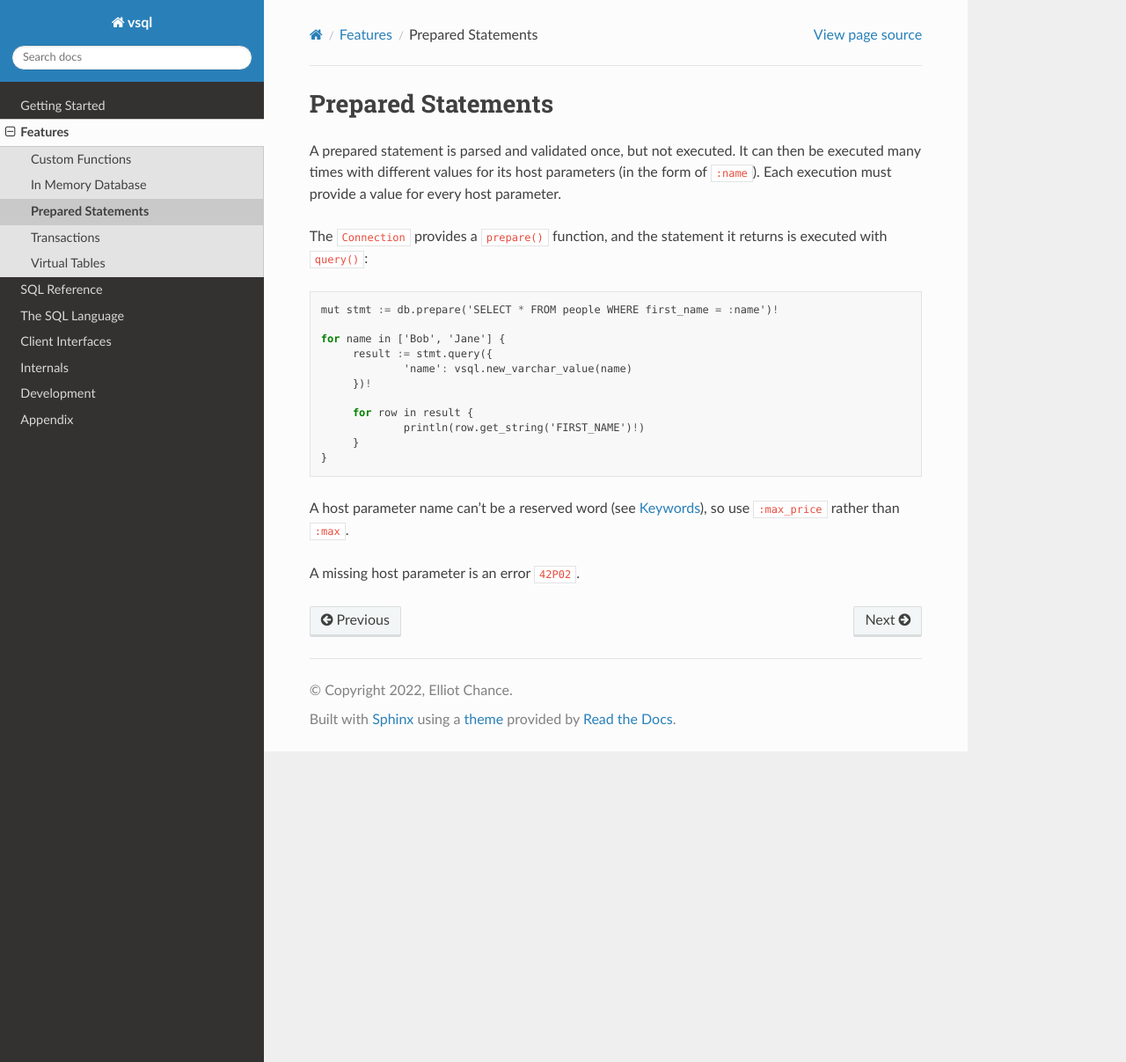
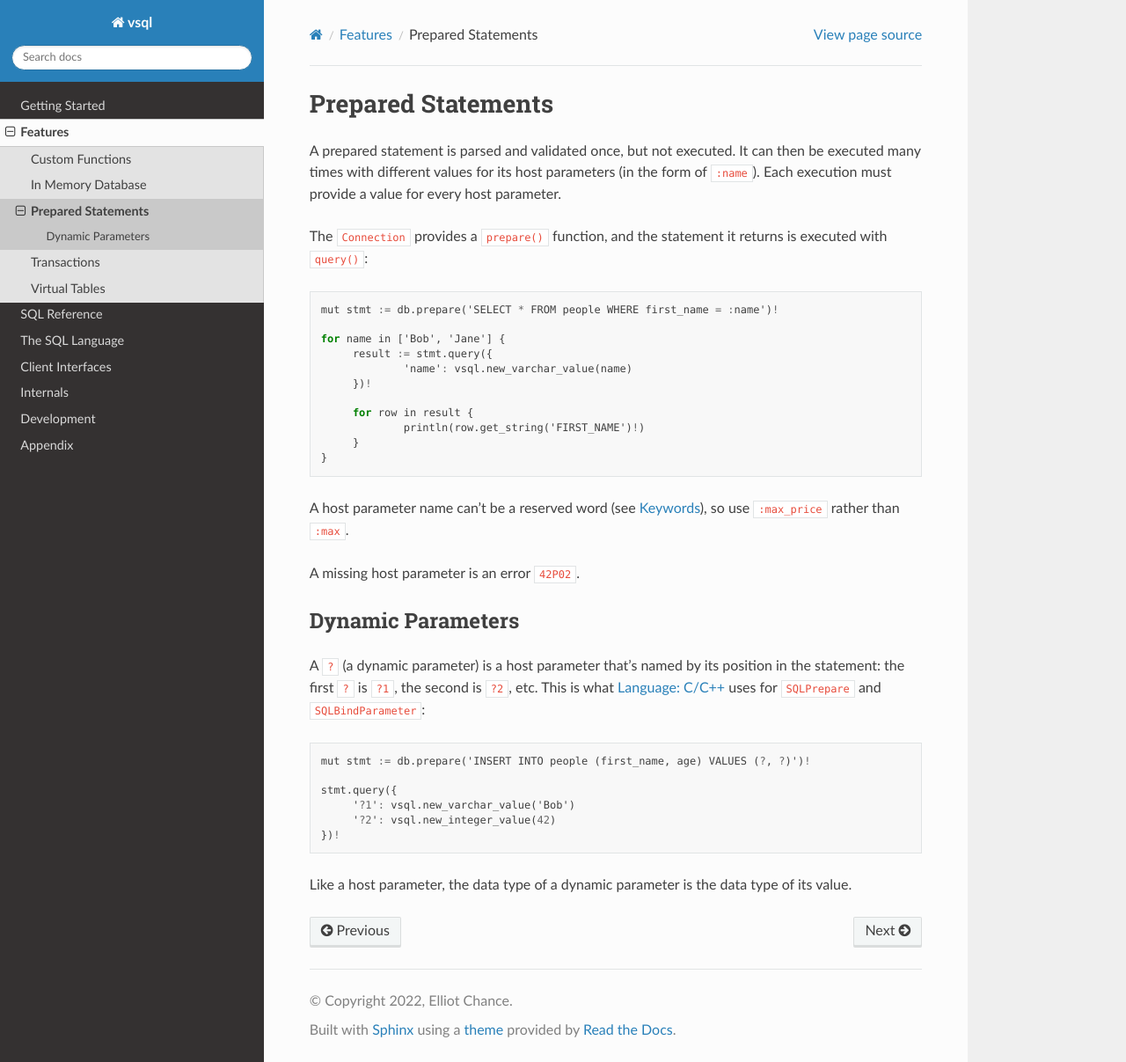
Before and after one commit to elliotchance/vsql, a Sphinx documentation site: the page built from docs/prepared-statements.rst, in a window 1280 px wide and 1207 px high. Shown: the whole window at 88% size. Built offline with Sphinx 7.4.7 and the Read the Docs theme 3.1.0, drawn with Linux system fonts in a browser that asks for light colours.

Commit message:
language: Support dynamic parameters ("?")
A <dynamic parameter specification> ("?") is a host parameter that's named by
its position in the statement: the first "?" is "?1", the second is "?2", and
so on. They're given values the same way as ":name" host parameters, and
their data type is the data type of their value. The SQL/CLI routines
SQLPrepare and SQLBindParameter (in the next PR) use them.

Co-Authored-By: Claude Opus 5.5 <noreply@anthropic.com>

```diff
--- a/docs/prepared-statements.rst
+++ b/docs/prepared-statements.rst
@@ -27,3 +27,22 @@ A host parameter name can't be a reserved word (see :doc:`keywords`), so use
 ``:max_price`` rather than ``:max``.
 
 A missing host parameter is an error ``42P02``.
+
+Dynamic Parameters
+------------------
+
+A ``?`` (a dynamic parameter) is a host parameter that's named by its position
+in the statement: the first ``?`` is ``?1``, the second is ``?2``, etc. This is
+what :doc:`language-c` uses for ``SQLPrepare`` and ``SQLBindParameter``:
+
+.. code-block:: v
+
+   mut stmt := db.prepare('INSERT INTO people (first_name, age) VALUES (?, ?)')!
+
+   stmt.query({
+   	'?1': vsql.new_varchar_value('Bob')
+   	'?2': vsql.new_integer_value(42)
+   })!
+
+Like a host parameter, the data type of a dynamic parameter is the data type of
+its value.
```
Also changed, not shown: 6 other files.
